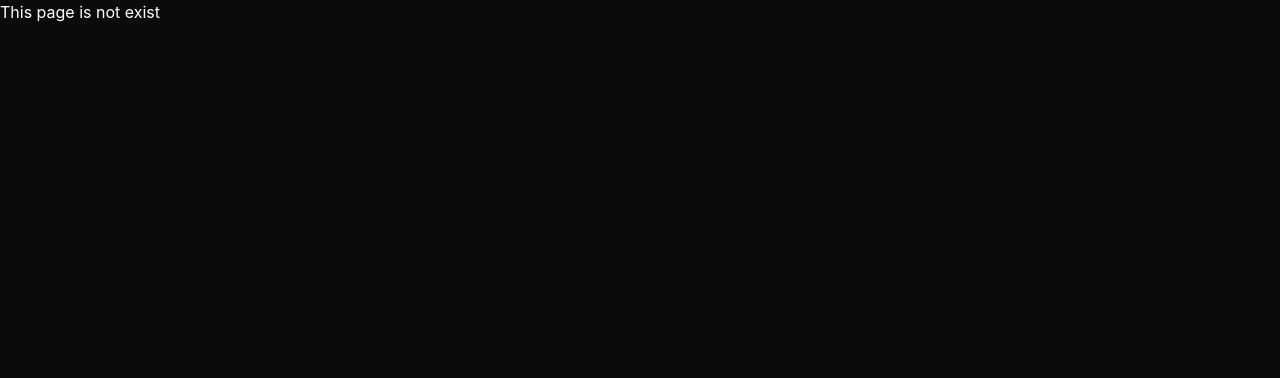
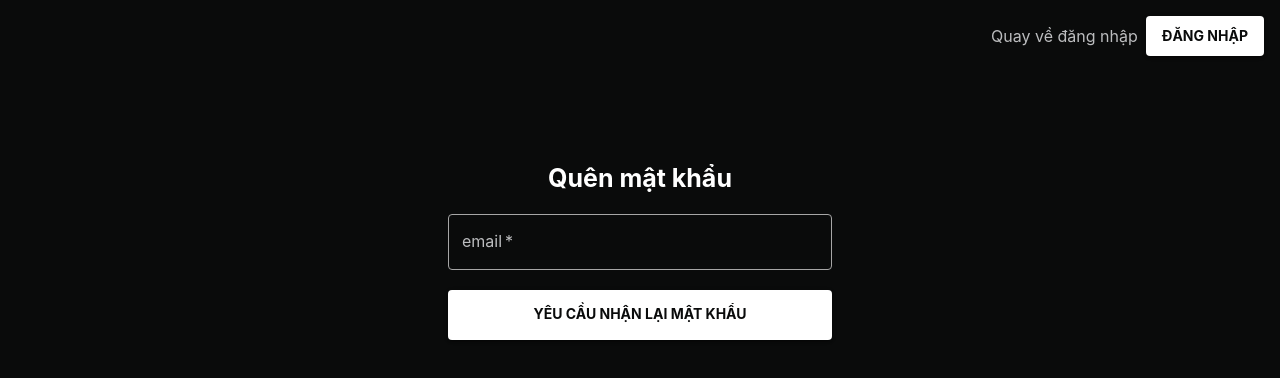
Before and after one commit to nhatkhang25092005/Threddit, a React (Vite) app: page /auth/forgot in a window 1280 px wide. Shown: the top 378 px of the page. Built offline with nearby package versions, Linux system fonts and the light colour scheme.

Commit message:
completed Forgot UI

```diff
--- a/src/constant/routes.js
+++ b/src/constant/routes.js
@@ -1,4 +1,5 @@
 export const ROUTES = {
     LOGIN : "/auth/login",
     REGISTER : "/auth/register",
+    FORGOT:"/auth/forgot"
 }
--- a/src/constant/text.js
+++ b/src/constant/text.js
@@ -3,5 +3,7 @@ export const TEXT = {
     REDIRECT_LOGIN : "Bạn đã có tài khoản?",
     REGISTER:"Đăng kí",
     LOGIN:"Đăng nhập",
-    FORGOT:"Quên mật khẩu"
+    FORGOT:"Quên mật khẩu",
+    BACK_TO_LOGIN:"Quay về đăng nhập",
+    REQUEST_FORGOT : "Yêu cầu nhận lại mật khẩu"
 }
--- a/src/constant/title.js
+++ b/src/constant/title.js
@@ -1,5 +1,6 @@
 export const TITLE = {
     APP_NAME : "Threaddit",
     LOGIN_TITLE:"Đăng nhập vào Threddit",
-    REGISTER_TITLE:"Đăng kí Threddit"
+    REGISTER_TITLE:"Đăng kí Threddit",
+    FORGOT:"Quên mật khẩu"
 }
--- /dev/null
+++ b/src/features/auth/pages/Forgot.jsx
@@ -0,0 +1,28 @@
+import FadeSlideInVertical from "../../../components/animation/FadeSlideInVertical";
+import SmallForm from "../../../components/layout/SmallForm";
+import { Button, Typography } from "@mui/material";
+import { ROUTES, TEXT, TITLE } from "../../../constant";
+import NavButton from "../components/NavButton";
+import Column from "../../../components/layout/Column";
+import { InputField } from "../components";
+
+export default function Forgot() {
+  return (
+    <>
+      <NavButton
+        subTitle={TEXT.BACK_TO_LOGIN}
+        btnText={TEXT.LOGIN}
+        destination={ROUTES.LOGIN}
+      />
+      <FadeSlideInVertical distance={30} duration={1000}>
+        <Column>
+          <Typography variant="title">{TITLE.FORGOT}</Typography>
+          <SmallForm>
+            <InputField type={"email"} label={"email"} isRequired={true}/>
+            <Button variant="contained">{TEXT.REQUEST_FORGOT}</Button>
+          </SmallForm>
+        </Column>
+      </FadeSlideInVertical>
+    </>
+  );
+}
--- a/src/features/auth/pages/Login.jsx
+++ b/src/features/auth/pages/Login.jsx
@@ -24,7 +24,7 @@ export default function Login() {
               isRequired={true}
             />
             <Button variant="contained">{TEXT.LOGIN}</Button>
-            <Button variant="text" disableRipple>
+            <Button variant="text" disableRipple href={ROUTES.FORGOT}>
               {TEXT.FORGOT}
             </Button>
           </SmallForm>
--- a/src/routes/AuthRoutes.jsx
+++ b/src/routes/AuthRoutes.jsx
@@ -2,12 +2,14 @@ import { Routes, Route } from "react-router-dom";
 import Login from "../features/auth/pages/login";
 import Notfound from "../components/common/Notfound";
 import Register from "../features/auth/pages/Register";
+import Forgot from "../features/auth/pages/Forgot";
 
 export default function AuthRoutes() {
   return (
     <Routes>
       <Route path="login" element={<Login />} />
       <Route path="register" element={<Register />} />
+      <Route path="forgot" element={<Forgot />} />
 
       {/* Not found */}
       <Route path="*" element={<Notfound/>}/>
```
